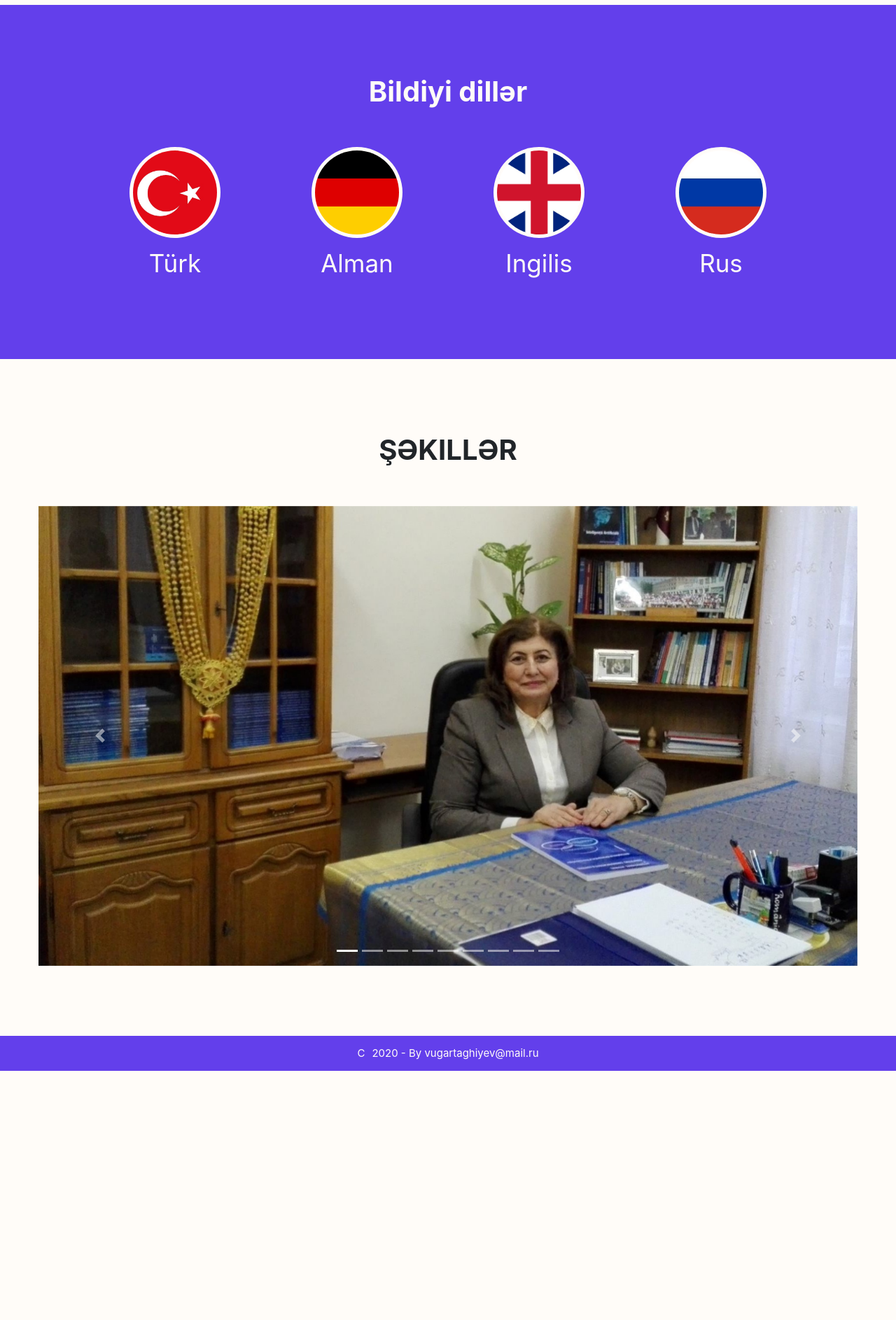
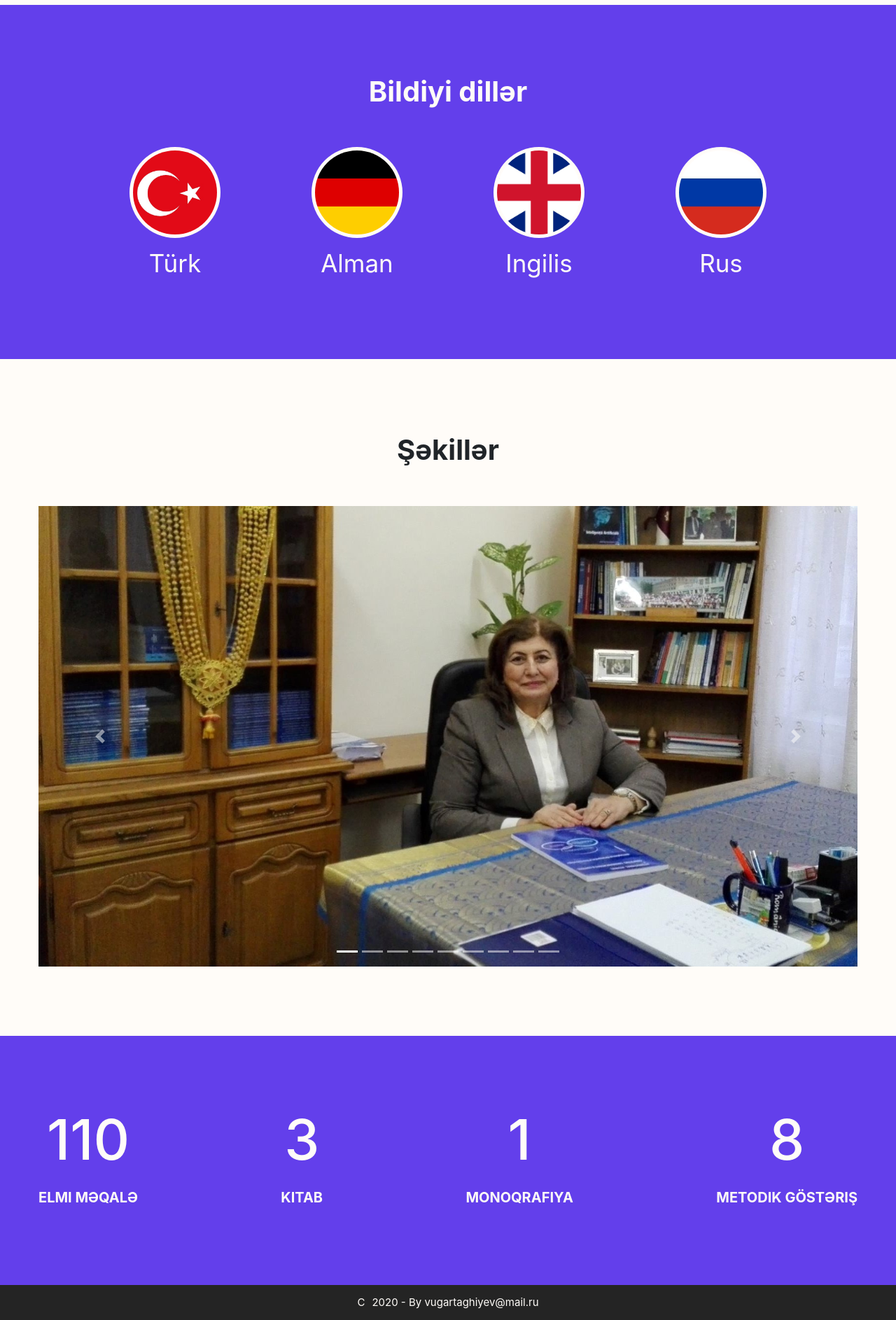
Before and after one commit to VuqarTagiyev/ForTeacher, a PHP site: page / in a window 1280 px wide. Shown: the part 3880-5766 px from the top of the page at 70% size. Before the commit the page ends 5410 px from the top, so only its background shows below. Run offline with PHP 8.4, Linux system fonts and the light colour scheme; some libraries are stand-ins or nearby versions.

Commit message:
done - 2 hour

```diff
--- a/app.js
+++ b/app.js
@@ -0,0 +1,16 @@
+
+let nav =  document.querySelector("header nav");
+let link =  document.querySelectorAll("header nav a");
+window.addEventListener('scroll', function(){
+   let scroll = this.scrollY;
+   if(scroll > 50){
+    nav.classList.add('nav-active');
+    for(let i = 0;i < link.length;i++) link[i].style.color = "var(--color3)";
+   }
+   else {
+    nav.classList.remove('nav-active');
+    for(let i = 0;i < link.length;i++) link[i].style.color = "var(--color2)";
+   }
+
+
+})
--- a/index.html
+++ b/index.html
@@ -4,7 +4,8 @@
     <meta charset="UTF-8">
     <meta name="viewport" content="width=device-width, initial-scale=1.0">
     <title>Document</title>
-
+    <!-- aos -->
+    <link href="https://unpkg.com/aos@2.3.1/dist/aos.css" rel="stylesheet">
     <!-- fonts -->
     <link href="https://fonts.googleapis.com/css2?family=Black+Ops+One&display=swap" rel="stylesheet">
     <link href="https://fonts.googleapis.com/css2?family=Open+Sans:wght@600&display=swap" rel="stylesheet">
@@ -205,19 +206,19 @@
         <h3 class="section-name">Bildiyi dillər</h3>
         <div class="container">
             <div class="know-language">
-                <div class="language-item">
+                <div class="language-item" data-aos="flip-left">
                     <img src="img/turk.jpg" alt="">
                     <p class="language-name">Türk</p>
                 </div>
-                <div class="language-item">
+                <div class="language-item" data-aos="flip-left">
                     <img src="img/germany.jpg" alt="">
                     <p class="language-name">Alman</p>
                 </div>
-                <div class="language-item">
+                <div class="language-item" data-aos="flip-left">
                     <img src="img/english.jpg" alt="">
                     <p class="language-name">Ingilis</p>
                 </div>
-                <div class="language-item">
+                <div class="language-item" data-aos="flip-left">
                     <img src="img/rus.jpg" alt="">
                     <p class="language-name">Rus</p>
                 </div>
@@ -227,8 +228,8 @@
 
     <section id="photos">
         <div class="container">
-            <div class="section-name">ŞƏKILLƏR</div>
-            <div id="carouselExampleIndicators" class="carousel slide" data-ride="carousel">
+            <div class="section-name">Şəkillər</div>
+            <div id="carouselExampleIndicators" class="carousel slide" data-ride="carousel" data-aos="flip-up">
                 <ol class="carousel-indicators">
                   <li data-target="#carouselExampleIndicators" data-slide-to="0" class="active"></li>
                   <li data-target="#carouselExampleIndicators" data-slide-to="1"></li>
@@ -281,11 +282,51 @@
         </div>
     </section>
 
+    <div id="action">
+        <div class="container">
+            <div class="action">
+                <div class="action-item" data-aos="fade-down"
+     data-aos-easing="linear"
+     data-aos-duration="1500">
+                    <h3>110</h3>
+                    <p>Elmi məqalə</p>
+                </div>
+
+                <div class="action-item" data-aos="fade-down"
+     data-aos-easing="linear"
+     data-aos-duration="1500">
+                    <h3>3</h3>
+                    <p>kitab</p>
+                </div>
+
+                <div class="action-item" data-aos="fade-down"
+     data-aos-easing="linear"
+     data-aos-duration="1500">
+                    <h3>1</h3>
+                    <p>monoqrafiya</p>
+                </div>
+
+                <div class="action-item" data-aos="fade-down"
+     data-aos-easing="linear"
+     data-aos-duration="1500">
+                    <h3>8</h3>
+                    <p>metodik göstəriş</p>
+                </div>
+            </div>
+        </div>
+    </div>
+
     <footer>
         <p>C</p>
         <p>2020 - By vugartaghiyev@mail.ru</p>
     </footer>
 
+    <script src = "app.js"></script>
+    <!-- aos -->
+    <script src="https://unpkg.com/aos@2.3.1/dist/aos.js"></script>
+    <script>
+        AOS.init();
+    </script>
     <!-- bootstrap4 -->
     <script src="https://code.jquery.com/jquery-3.2.1.slim.min.js" integrity="sha384-KJ3o2DKtIkvYIK3UENzmM7KCkRr/rE9/Qpg6aAZGJwFDMVNA/GpGFF93hXpG5KkN" crossorigin="anonymous"></script>
     <script src="https://cdnjs.cloudflare.com/ajax/libs/popper.js/1.12.9/umd/popper.min.js" integrity="sha384-ApNbgh9B+Y1QKtv3Rn7W3mgPxhU9K/ScQsAP7hUibX39j7fakFPskvXusvfa0b4Q" crossorigin="anonymous"></script>
--- a/main.css
+++ b/main.css
@@ -210,21 +219,6 @@ header nav ul a:hover {
   border-left: 0.5rem solid var(--color1);
 }
 
-/* footer */
-footer {
-  display: flex;
-  justify-content: center;
-  align-items: center;
-  height: 5rem;
-  background: var(--color1);
-  color: var(--color2);
-}
-footer p {
-  margin: 0;
-  padding: 0 0.5rem;
-  font-size: 1.5rem;
-}
-
 /*  know language */
 #know-language {
   width: 100%;
@@ -262,4 +256,48 @@ footer p {
   color: var(--color2);
 }
 
+/* footer */
+footer {
+  display: flex;
+  justify-content: center;
+  align-items: center;
+  height: 5rem;
+  background: var(--color3);
+  color: var(--color2);
+}
+footer p {
+  margin: 0;
+  padding: 0 0.5rem;
+  font-size: 1.5rem;
+}
+
+/* action */
+#action {
+  padding: 10rem 0;
+  background: var(--color1);
+}
+#action .action {
+  display: flex;
+  justify-content: space-between;
+  align-items: center;
+}
+#action .action .action-item {
+  color: var(--color2);
+  display: flex;
+  justify-content: center;
+  align-items: center;
+  flex-direction: column;
+}
+#action .action .action-item h3 {
+  font-size: 8rem;
+  color: currentColor;
+  text-align: center;
+}
+#action .action .action-item p {
+  font-size: 2rem;
+  text-transform: uppercase;
+  padding-top: 1.5rem;
+  font-weight: bold;
+}
+
 /*# sourceMappingURL=main.css.map */
--- a/main.scss
+++ b/main.scss
@@ -259,22 +269,6 @@ header
     }
 }
 
-/* footer */
-
-footer{
-    display: flex;
-    justify-content:center;
-    align-items: center;
-    height: 5rem;
-    background: var(--color1);
-    color: var(--color2);
-    p
-    {
-        margin: 0;
-        padding: 0 .5rem;
-        font-size: 1.5rem;
-    }
-}
 
 /*  know language */
 
@@ -320,3 +314,57 @@ footer{
         }
     }
 }
+
+
+/* footer */
+
+footer{
+    display: flex;
+    justify-content:center;
+    align-items: center;
+    height: 5rem;
+    background: var(--color3);
+    color: var(--color2);
+    p
+    {
+        margin: 0;
+        padding: 0 .5rem;
+        font-size: 1.5rem;
+    }
+}
+
+/* action */
+
+#action
+{
+    padding: 10rem 0;
+    background: var(--color1);
+    .action
+    {
+        display: flex;
+        justify-content: space-between;
+        align-items: center;
+        .action-item
+        {
+            color: var(--color2);
+            display:flex;
+            justify-content: center;
+            align-items: center;
+            flex-direction: column;
+
+            h3
+            {
+                font-size: 8rem;
+                color: currentColor;
+                text-align:center;
+            }
+            p
+            {
+                font-size: 2rem;
+                text-transform: uppercase;
+                padding-top:1.5rem;
+                font-weight: bold;
+            }
+        }
+    }
+}
```
Also changed, not shown: other parts of index.html (+15 -15 lines), other parts of main.css (+16 -7 lines), other parts of main.scss (+17 -7 lines), img/engilish.png (renamed from img/english.png), 1 other file.
